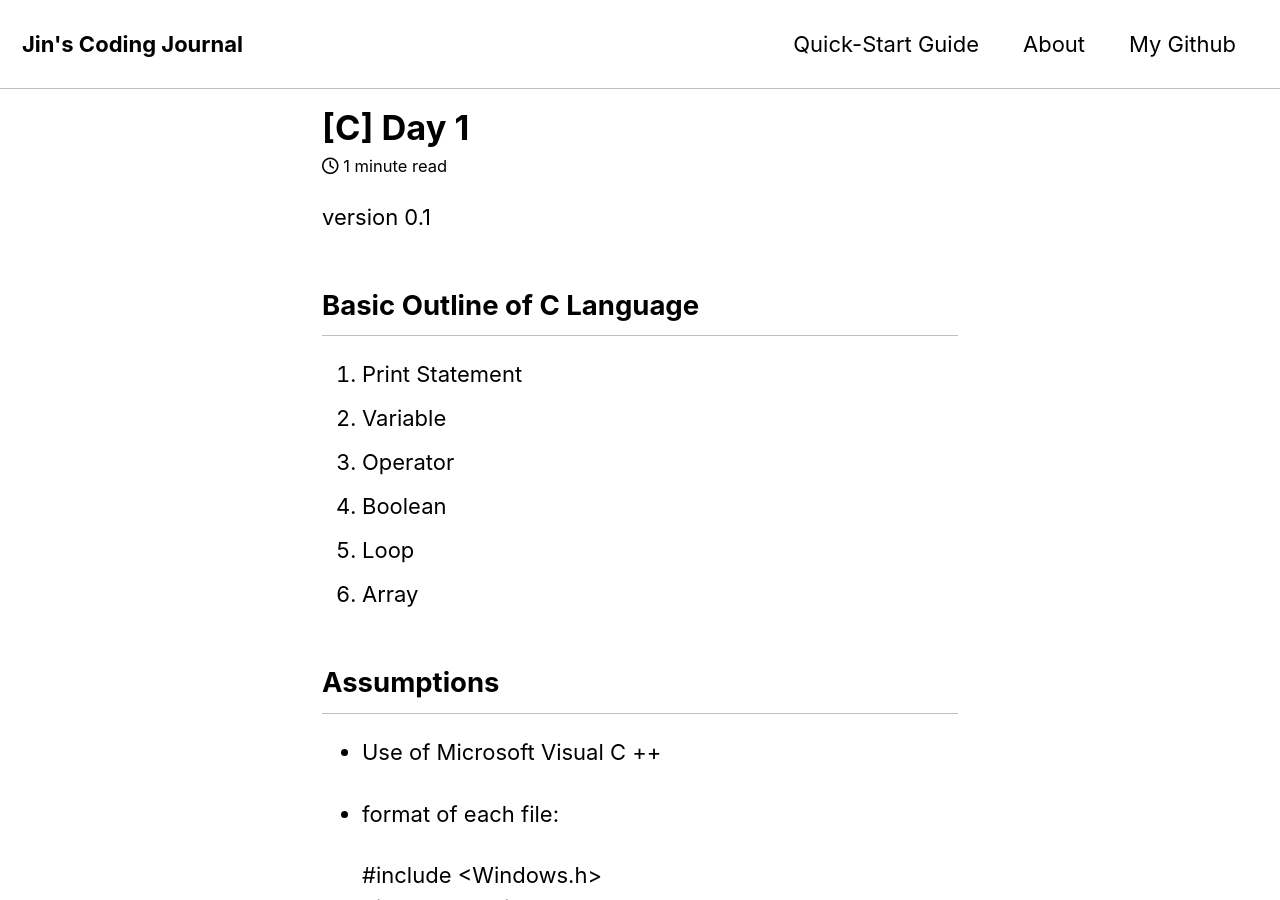
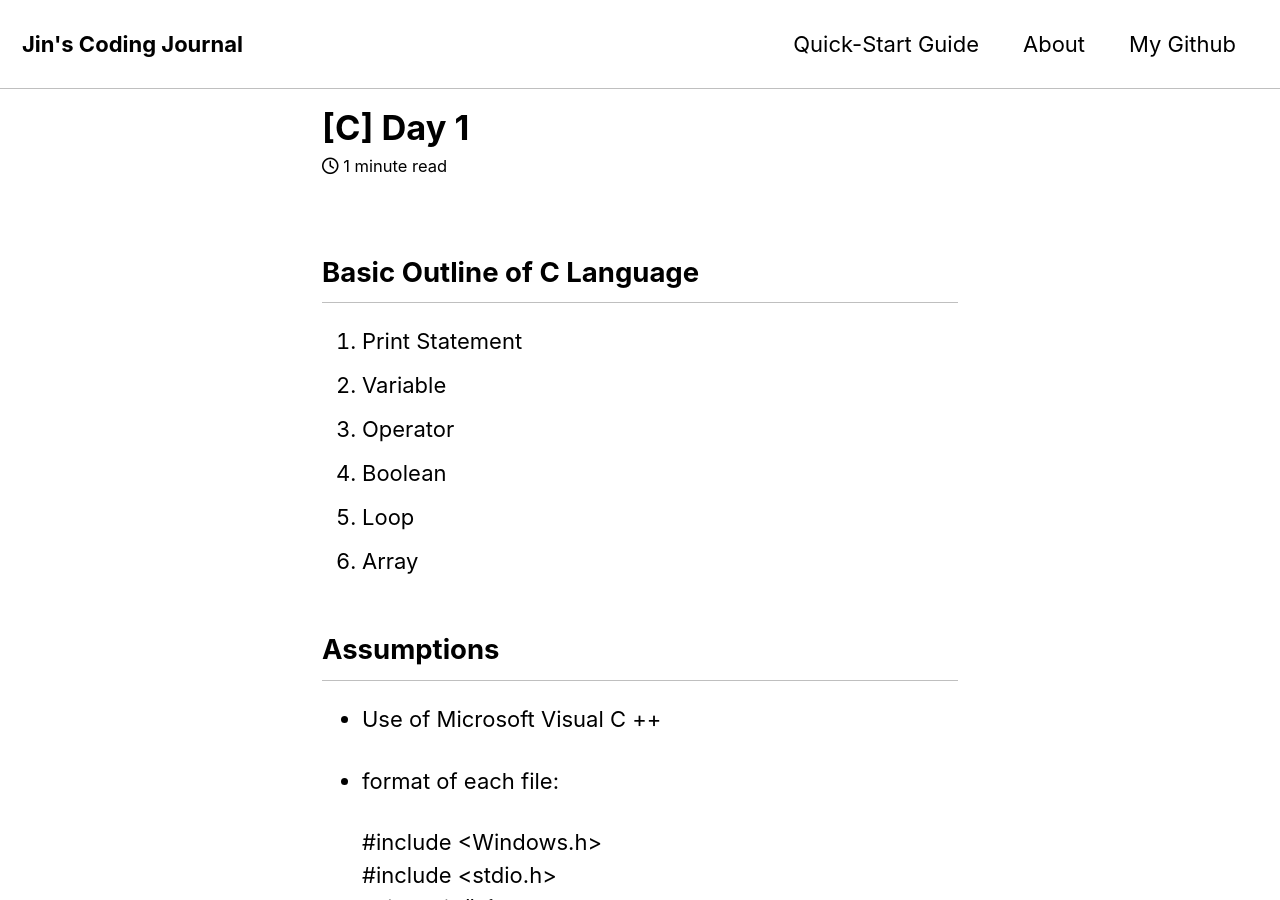
Before and after one commit to jinsim95/jinsim95.github.io, a Jekyll site: the page built from _posts/2019-07-09-C-day01.md, in a window 1280 px wide and 900 px high. Built offline with Jekyll 4.4.1, drawn with Linux system fonts in a browser that asks for light colours; cached includes are drawn as plain includes; nearby versions of some CDN libraries.

Commit message:
_posts/2019-07-09-C-day01.md updated from https://stackedit.io/

```diff
--- a/_posts/2019-07-09-C-day01.md
+++ b/_posts/2019-07-09-C-day01.md
@@ -5,7 +5,6 @@
 
 ---
 
-<p>version 0.1</p>
 <h2 id="basic-outline-of-c-language">Basic Outline of C Language</h2>
 <ol>
 <li>Print Statement</li>
@@ -23,8 +22,8 @@
 <li>
 <p>format of each file:</p>
 <p>#include &lt;Windows.h&gt;<br>
-#include &lt;stdio.h&gt;</p>
-<p>void main() {<br>
+#include &lt;stdio.h&gt;	<br>
+void main() {<br>
 system(“pause”);	# in order to view the printed line<br>
 }</p>
 </li>
```
